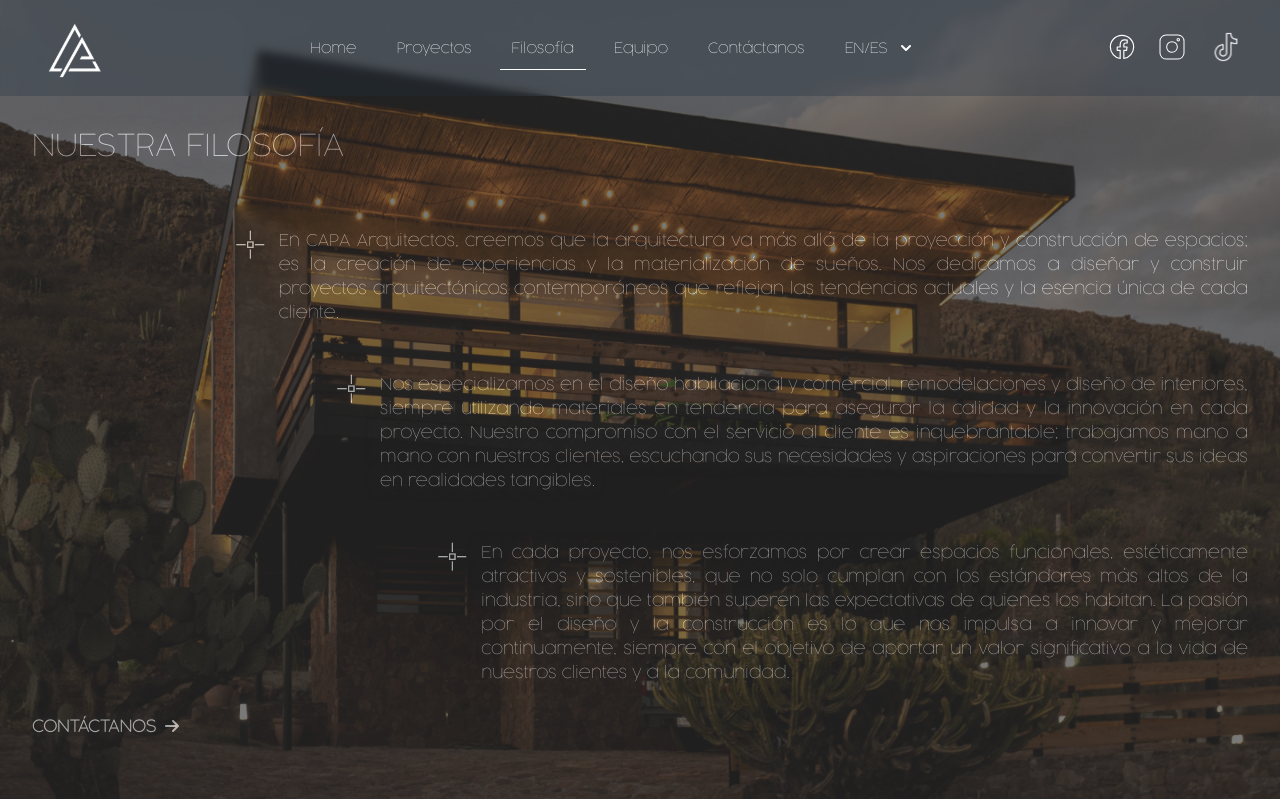
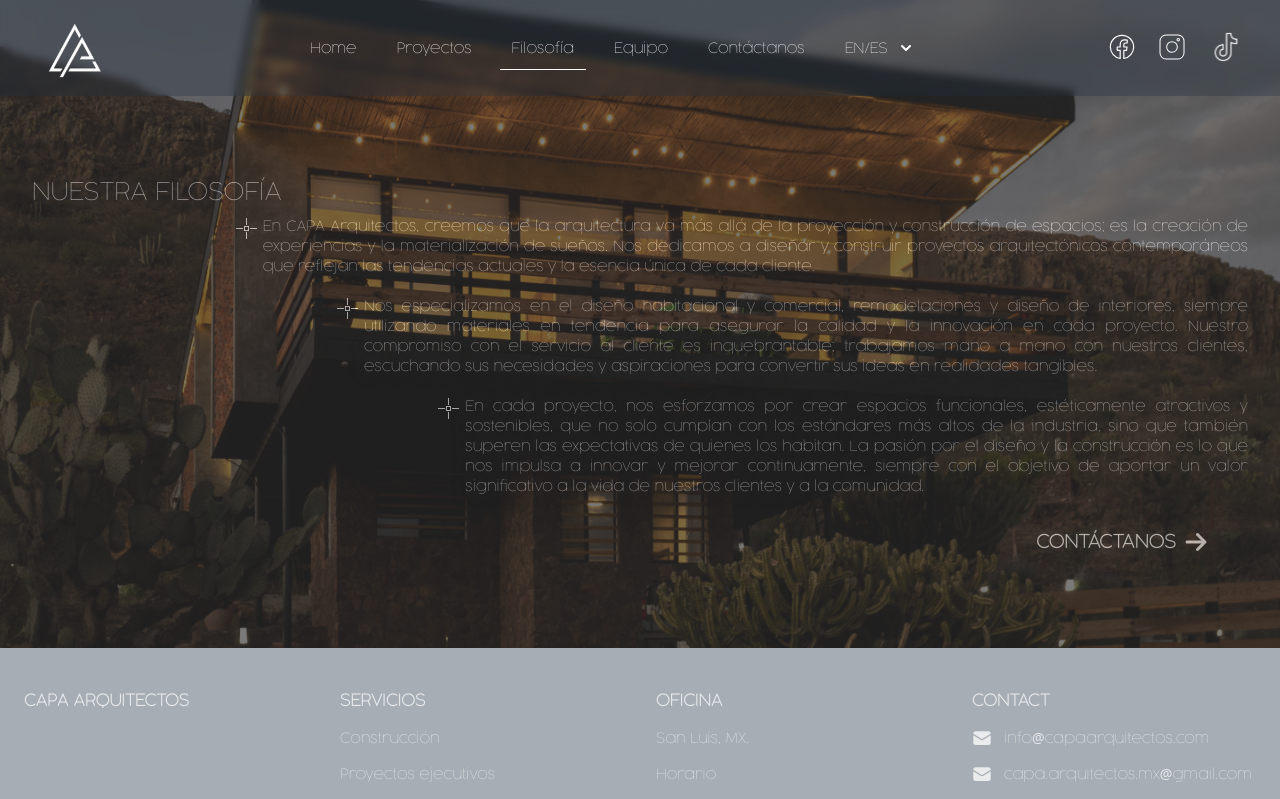
Before and after one commit to Duotech-Design/capaarquitectos-landing, a React (Vite) app: page /philosophy in a window 1280 px wide. Shown: the top 799 px of the page. Built offline with nearby package versions, Linux system fonts and the light colour scheme.

Commit message:
changes in philosophy in acomodation

```diff
--- a/src/components/philosophy/Philosophy.tsx
+++ b/src/components/philosophy/Philosophy.tsx
@@ -10,60 +10,63 @@ const Philosophy = () => {
   useEffect(() => {
     window.scrollTo({ top: 0, behavior: "smooth" });
   }, []);
+
   return (
     <div className="bg-philosophy-bg bg-cover bg-center bg-fixed">
-      <div className="inset-0 bg-darkGray opacity-65 z-0 flex flex-col px-2 sm:px-6 lg:px-8 text-white min-h-screen">
-        <h3 className="mt-32 2xl:mt-32 pb-3 md:pb-16 font-thin text-lg lg:text-3xl 2xl:text-5xl drop-shadow-sm text-gray-200 text-focus-in">
+      <div className="inset-0 bg-darkGray opacity-65 z-0 flex flex-col px-2 sm:px-6 lg:px-8 text-white py-16 md:py-20">
+        <h3 className="mt-20 md:mt-24 pb-1 md:pb-2 font-thin text-sm md:text-xl lg:text-2xl 2xl:text-3xl drop-shadow-sm text-gray-200 text-focus-in">
           {t("philosophy.title")}
         </h3>
-        <div className="grid grid-cols-1 md:grid-cols-12 gap-y-2 md:gap-y-12 2xl:gap-y-32 h-full 2xl:mt-16">
+        <div className="grid grid-cols-1 md:grid-cols-12 gap-y-1 md:gap-y-4 2xl:gap-y-8">
           <div className="col-span-2"></div>
           <div
-            className="col-span-10 text-focus-in flex gap-3 text-wrap w-full "
+            className="col-span-10 text-focus-in flex gap-1 text-wrap w-full"
             style={{ animationDelay: "0s" }}
           >
             <img
               src={Start}
               alt="Star Icon"
-              className="h-4 w-4 md:h-8 md:w-8 rotate-center"
+              className="h-3 w-3 md:h-6 md:w-6 rotate-center"
               style={{ animationDelay: "0.5s" }}
             />
-            <p className="leading-relaxed subpixel-antialiased text-xs md:text-base 2xl:text-2xl 2xl:w-4/5 list-outside text-white text-justify">
+            <p className="leading-relaxed subpixel-antialiased text-xs md:text-sm 2xl:text-lg 2xl:w-4/5 list-outside text-white text-justify mb-1">
               {t("philosophy.description_p1")}
             </p>
           </div>
           <div className="col-span-3"></div>
           <div
-            className="col-span-9 text-focus-in flex gap-3 text-wrap w-full "
+            className="col-span-9 text-focus-in flex gap-1 text-wrap w-full"
             style={{ animationDelay: "0.5s" }}
           >
             <img
               src={Start}
               alt="Star Icon"
-              className="h-4 w-4 md:h-8 md:w-8 rotate-center"
+              className="h-3 w-3 md:h-6 md:w-6 rotate-center"
               style={{ animationDelay: "1s" }}
             />
-            <p className="leading-relaxed text-xs md:text-base 2xl:text-2xl 2xl:w-4/5 list-outside text-gray-50 text-justify">
+            <p className="leading-relaxed text-xs md:text-sm 2xl:text-lg 2xl:w-4/5 list-outside text-gray-50 text-justify mb-1">
               {t("philosophy.description_p2")}
             </p>
           </div>
           <div className="col-span-4"></div>
           <div
-            className="col-span-8 text-focus-in flex gap-3 text-wrap w-full "
+            className="col-span-8 text-focus-in flex gap-1 text-wrap w-full"
             style={{ animationDelay: "1s" }}
           >
             <img
               src={Start}
               alt="Star Icon"
-              className="h-4 w-4 md:h-8 md:w-8 rotate-center"
+              className="h-3 w-3 md:h-6 md:w-6 rotate-center"
               style={{ animationDelay: "1.5s" }}
             />
-            <p className="leading-relaxed text-xs md:text-base 2xl:text-2xl 2xl:w-4/5 list-outside text-gray-50 text-justify">
+            <p className="leading-relaxed text-xs md:text-sm 2xl:text-lg 2xl:w-4/5 list-outside text-gray-50 text-justify mb-1">
               {t("philosophy.description_p3")}
             </p>
           </div>
         </div>
-        <div className="pt-6 pb-6">
+
+        {/* Ajuste para el botón */}
+        <div className="flex justify-end pt-4 mr-10">
           <CustomButton text={t("philosophy.button")} />
         </div>
       </div>
--- a/src/components/ui/CustomButton.tsx
+++ b/src/components/ui/CustomButton.tsx
@@ -1,13 +1,14 @@
 import Arrow from "@/assets/arrow-right-solid.svg";
 
-const CustomButton = ({text = "CONTACTANOS"}: {text?: string}) => {
+const CustomButton = ({ text = "CONTACTANOS" }: { text?: string }) => {
   return (
     <button
       type="submit"
-      className="z-50 relative group text-focus-in flex justify-start items-center py-1.5 text-base font-semibold leading-6 text-white"
+      className="z-50 relative group text-focus-in flex justify-start items-center
+                 py-1.5 text-base lg:py-3 lg:text-lg font-semibold leading-6 text-white"
     >
       <span className="flex items-center justify-center">{text}</span>
-      <img src={Arrow} alt="arrow" className="w-4 h-4 ml-2" />
+      <img src={Arrow} alt="arrow" className="w-4 h-4 lg:w-6 lg:h-6 ml-2" />
       <span className="absolute -bottom-1 left-1/2 w-0 transition-all h-[2px] bg-white group-hover:w-3/6"></span>
       <span className="absolute -bottom-1 right-1/2 w-0 transition-all h-[2px] bg-white group-hover:w-3/6"></span>
     </button>
```
